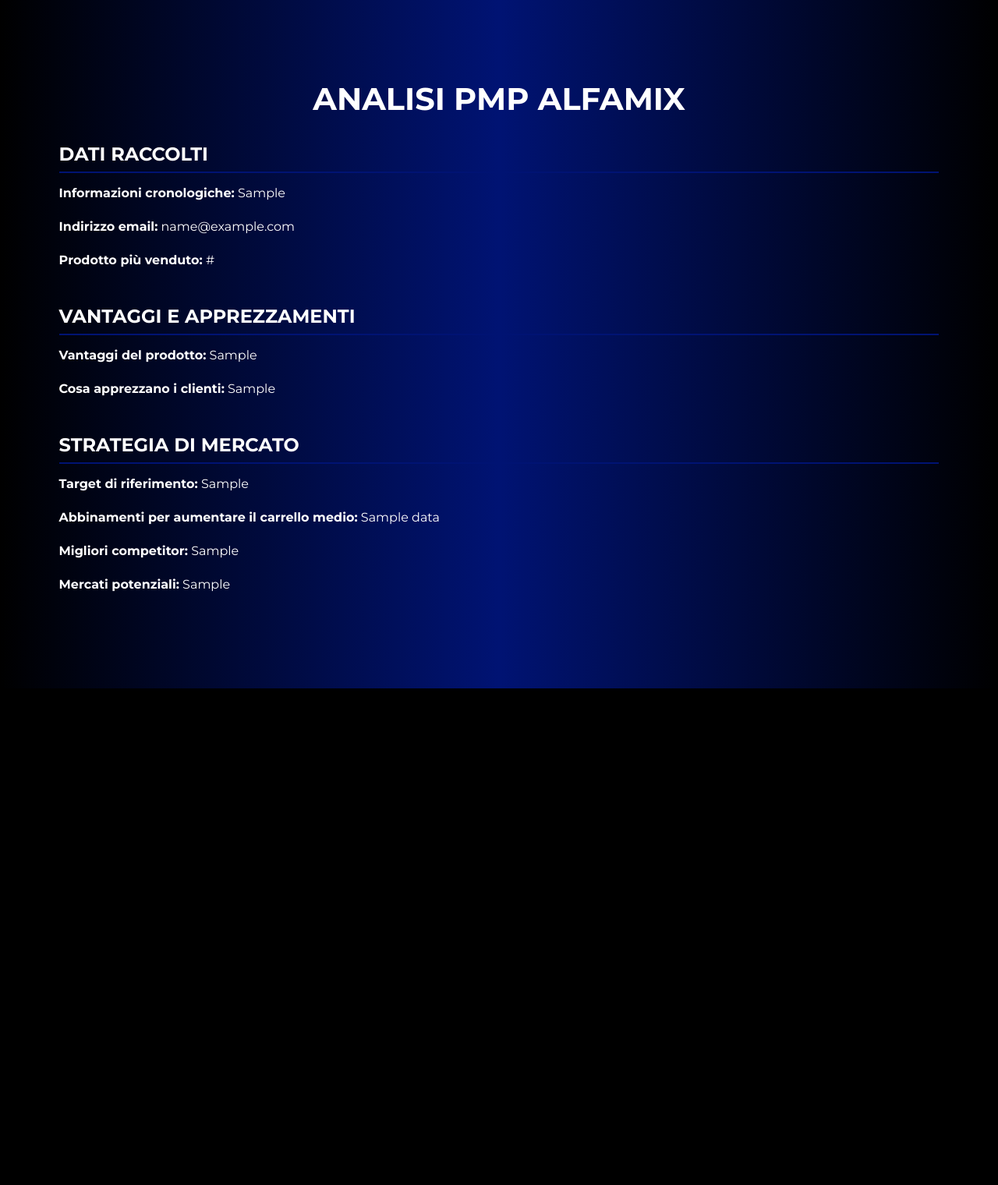
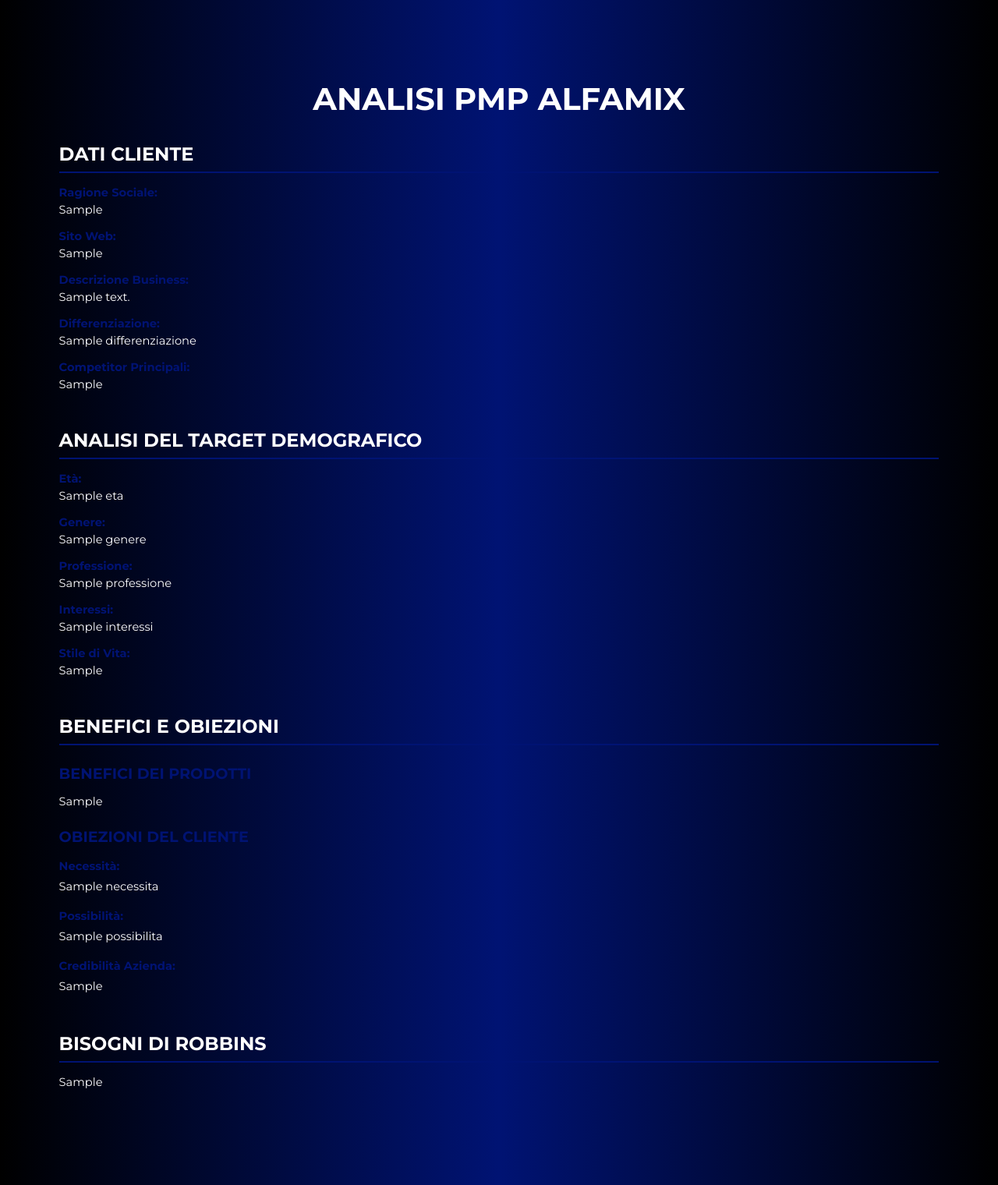
Before and after one commit to lucadimaggio/pdf-analisi-mercato, a Python web app: template templates/report.html in a window 1280 px wide. Shown: the whole page at 78% size. Before the commit the page ends 883 px from the top, so only its background shows below. Run offline with Jinja, Linux system fonts and the light colour scheme; the template is opened without the code that fills it: most values are stand-ins (such as "Sample title", 1, 10 or a date in 2020).

Commit message:
inserite chiavi giuste

```diff
--- a/templates/report.html
+++ b/templates/report.html
@@ -12,19 +12,18 @@
             margin: 0;
             padding: 0;
             color: #ffffff; /* Testo bianco per contrasto */
-            /* Gradiente lineare a 90 gradi con i colori specificati */
             background: linear-gradient(90deg, #000000, #001373, #000000);
             box-sizing: border-box;
             padding: 2cm;
+            font-size: 11pt; /* Font base più leggibile */
         }
 
-        /* Stili per il layout del contenuto */
         .container {
             width: 100%;
             height: 100%;
         }
 
-        h1, h2 {
+        h1, h2, h3 {
             font-weight: 700;
             text-transform: uppercase;
         }
@@ -33,13 +32,23 @@
             font-size: 2.5rem;
             text-align: center;
             margin-bottom: 2rem;
+            color: #ffffff;
         }
 
         h2 {
             font-size: 1.5rem;
+            margin-top: 2rem;
             margin-bottom: 1rem;
-            border-bottom: 2px solid #001373; /* Sottile linea blu per separare le sezioni */
+            border-bottom: 2px solid #001373;
             padding-bottom: 0.5rem;
+            color: #ffffff;
+        }
+
+        h3 {
+            font-size: 1.2rem;
+            margin-top: 1.5rem;
+            margin-bottom: 0.5rem;
+            color: #001373;
         }
 
         .section {
@@ -49,10 +58,12 @@
         ul {
             list-style-type: none;
             padding: 0;
+            margin-bottom: 1.5rem;
         }
 
         ul li {
-            margin-bottom: 1.5rem;
+            margin-bottom: 0.5rem;
+            line-height: 1.5;
         }
 
         .bullet-point {
@@ -72,6 +83,21 @@
         .content-text {
             display: inline;
         }
+
+        .data-point {
+            margin-bottom: 1rem;
+        }
+
+        .data-label {
+            font-weight: bold;
+            display: block;
+            margin-bottom: 0.25rem;
+            color: #001373;
+        }
+
+        .data-value {
+            color: #ffffff;
+        }
     </style>
 </head>
 <body>
@@ -79,30 +105,75 @@
         <h1>Analisi PMP Alfamix</h1>
 
         <div class="section">
-            <h2>Dati Raccolti</h2>
+            <h2>Dati Cliente</h2>
+            <div class="data-point">
+                <span class="data-label">Ragione Sociale:</span>
+                <span class="data-value">{{ data.cliente.ragione_sociale }}</span>
+            </div>
+            <div class="data-point">
+                <span class="data-label">Sito Web:</span>
+                <span class="data-value">{{ data.cliente.sito_web }}</span>
+            </div>
+            <div class="data-point">
+                <span class="data-label">Descrizione Business:</span>
+                <span class="data-value">{{ data.cliente.descrizione_business }}</span>
+            </div>
+            <div class="data-point">
+                <span class="data-label">Differenziazione:</span>
+                <span class="data-value">{{ data.cliente.differenziazione }}</span>
+            </div>
+            <div class="data-point">
+                <span class="data-label">Competitor Principali:</span>
+                <span class="data-value">{{ data.cliente.competitor_principali }}</span>
+            </div>
+        </div>
+
+        <div class="section">
+            <h2>Analisi del Target Demografico</h2>
+            <div class="data-point">
+                <span class="data-label">Età:</span>
+                <span class="data-value">{{ data.target_demografico.eta }}</span>
+            </div>
+            <div class="data-point">
+                <span class="data-label">Genere:</span>
+                <span class="data-value">{{ data.target_demografico.genere }}</span>
+            </div>
+            <div class="data-point">
+                <span class="data-label">Professione:</span>
+                <span class="data-value">{{ data.target_demografico.professione }}</span>
+            </div>
+            <div class="data-point">
+                <span class="data-label">Interessi:</span>
+                <span class="data-value">{{ data.target_demografico.interessi }}</span>
+            </div>
+            <div class="data-point">
+                <span class="data-label">Stile di Vita:</span>
+                <span class="data-value">{{ data.target_demografico.stile_vita }}</span>
+            </div>
+        </div>
+
+        <div class="section">
+            <h2>Benefici e Obiezioni</h2>
+            <h3>Benefici dei Prodotti</h3>
+            <p>{{ data.benefici_prodotti }}</p>
+
+            <h3>Obiezioni del Cliente</h3>
             <ul>
-                <li><span class="title-text">Informazioni cronologiche:</span> {{ data['Informazioni cronologiche'] }}</li>
-                <li><span class="title-text">Indirizzo email:</span> {{ data['Indirizzo email'] }}</li>
-                <li><span class="title-text">Prodotto più venduto:</span> {{ data['Quale prodotto stai vendendo di più ultimamente? Inserisci i link dei prodotti'] }}</li>
+                <li class="data-point"><span class="data-label">Necessità:</span>
+                    <span class="data-value">{{ data.obiezioni.necessita }}</span>
+                </li>
+                <li class="data-point"><span class="data-label">Possibilità:</span>
+                    <span class="data-value">{{ data.obiezioni.possibilita }}</span>
+                </li>
+                <li class="data-point"><span class="data-label">Credibilità Azienda:</span>
+                    <span class="data-value">{{ data.obiezioni.credibilita_azienda }}</span>
+                </li>
             </ul>
         </div>
 
         <div class="section">
-            <h2>Vantaggi e Apprezzamenti</h2>
-            <ul>
-                <li><span class="title-text">Vantaggi del prodotto:</span> {{ data['Quali sono i vantaggi del prodotto?\n'] }}</li>
-                <li><span class="title-text">Cosa apprezzano i clienti:</span> {{ data['Cosa apprezzano maggiormente i clienti dei tuoi prodotti?'] }}</li>
-            </ul>
-        </div>
-
-        <div class="section">
-            <h2>Strategia di Mercato</h2>
-            <ul>
-                <li><span class="title-text">Target di riferimento:</span> {{ data['Qual è il tuo target di riferimento per questi prodotti?'] }}</li>
-                <li><span class="title-text">Abbinamenti per aumentare il carrello medio:</span> {{ data['Che abbinamenti faresti per aumentare il carrello medio?'] }}</li>
-                <li><span class="title-text">Migliori competitor:</span> {{ data['Quali sono i vostri maggiori competitor e su cosa puntano?'] }}</li>
-                <li><span class="title-text">Mercati potenziali:</span> {{ data['Ci sono dei mercati oltre a quello italiano che pensi possano essere profittevoli? Se sì perché?'] }}</li>
-            </ul>
+            <h2>Bisogni di Robbins</h2>
+            <p>{{ data.bisogni_robbins }}</p>
         </div>
     </div>
 </body>
```
